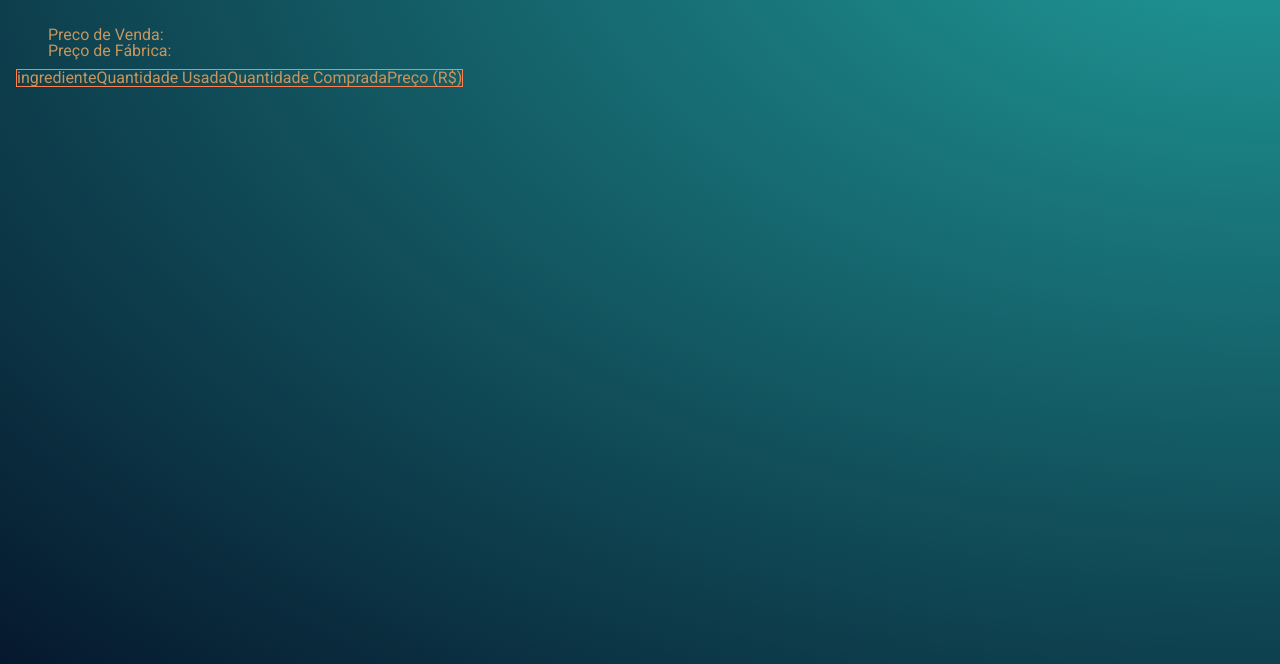
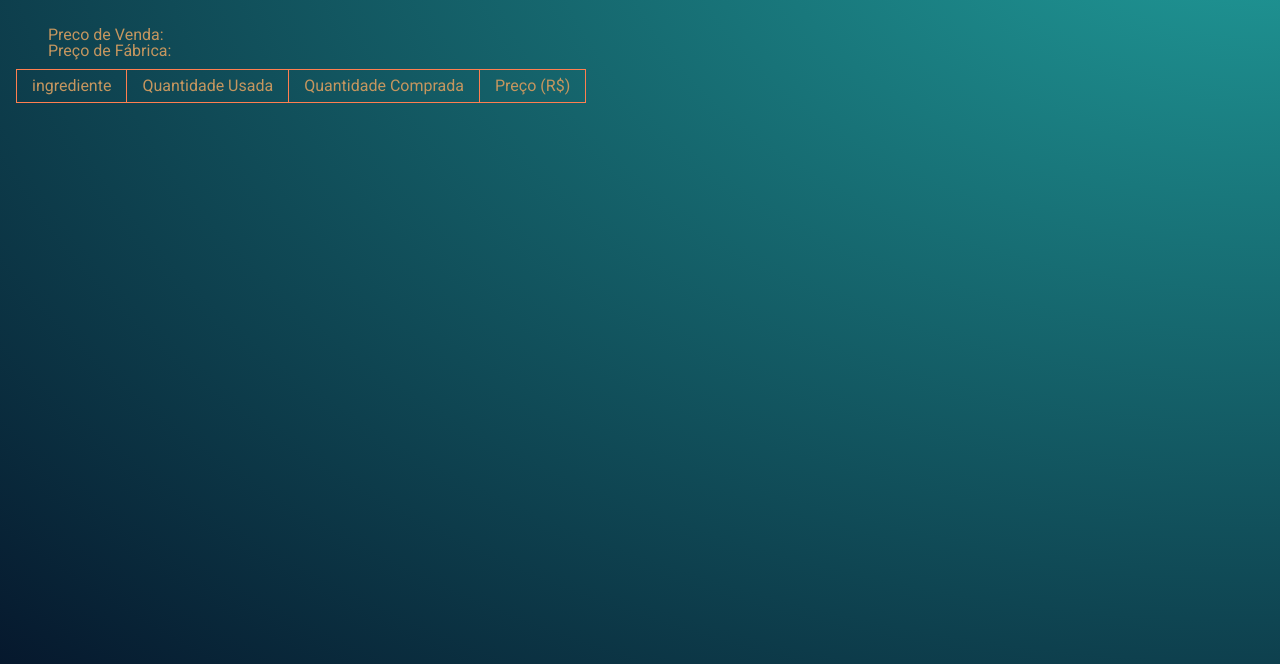
Before and after one commit to victoralmeida428/Custo-Receita, a plain HTML site: page Receita-Shay/index.html in a window 1280 px wide. Shown: the part 136-800 px from the top of the page. Drawn offline with Linux system fonts and the light colour scheme.

Commit message:
Update style.css

```diff
--- a/Receita-Shay/css/style.css
+++ b/Receita-Shay/css/style.css
@@ -28,9 +28,10 @@ html {
 
 .tabela {
     border: 1px solid coral;
-
-
-
+}
+td, th {
+    border: 1px solid coral;
+    padding: 8px 15px;
 }
 
 td {
```
